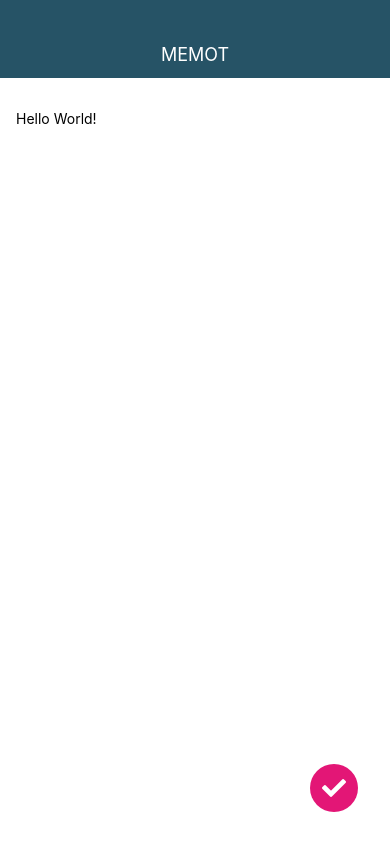
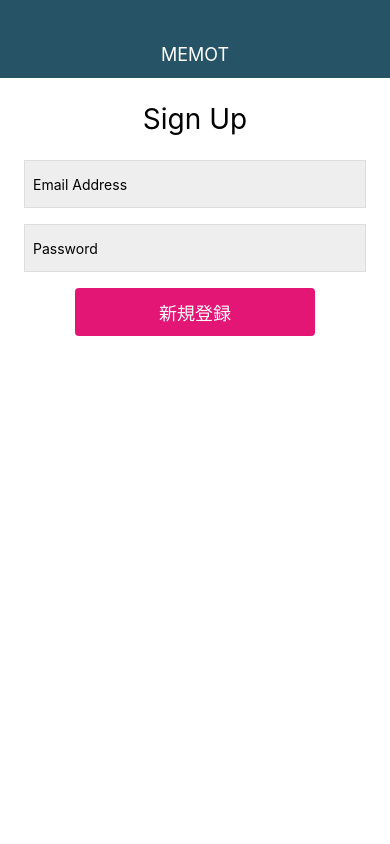
Before and after one commit to tomo0314/test-MemoApp, a React Native app: screen / in a window 390 px wide. Built offline with nearby package versions, Linux system fonts and the light colour scheme.

Commit message:
Create Login and Signup Screen

```diff
--- a/App.js
+++ b/App.js
@@ -4,7 +4,8 @@
 import MemoListScreen from './src/screens/MemoListScreen'
 import MemoDetailScreen from './src/screens/MemoDetailScreen'
 import MemoEditScreen from './src/screens/MemoEditScreen'
-
+import LoginScreen from './src/screens/LoginScreen'
+import SignupScreen from './src/screens/SignupScreen'
 
 export default function App() {
   return (
@@ -12,7 +13,9 @@
     <Appbar />
     {/* <MemoListScreen /> */}
     {/* <MemoDetailScreen /> */}
-    <MemoEditScreen />
+    {/* <MemoEditScreen /> */}
+    {/* <LoginScreen /> */}
+    <SignupScreen />
     </View>
   );
 }
--- /dev/null
+++ b/src/screens/LoginScreen.js
@@ -0,0 +1,60 @@
+import React from 'react';
+import { StyleSheet, View, Text, TextInput, TouchableHighlight } from 'react-native';
+
+class LoginScreen extends React.Component {
+    render() {
+        return (
+            <View style={styles.container}>
+                <Text style={styles.title}>
+                    Login
+                </Text>
+                <TextInput style={styles.input} value='Email Address' />
+                <TextInput style={styles.input} value='Password' />
+                <TouchableHighlight style={styles.button} underlayColor='#C70F66' onPress={()=> {} }>
+                    <Text style={styles.buttonTitle}>ログイン</Text>
+                </TouchableHighlight>
+            </View>
+        );
+    }
+}
+
+const styles = StyleSheet.create({
+    container: {
+        flex: 1,
+        width: '100%',
+        padding: 24,
+        backgroundColor: '#fff',
+    },
+
+    title: {
+        fontSize: 28,
+        alignSelf: 'center',
+        marginBottom: 24,
+    },
+
+    input: {
+        backgroundColor: '#eee',
+        height: 48,
+        marginBottom: 16,
+        borderWidth: 1,
+        borderColor: '#ddd',
+        padding: 8,
+    },
+
+    button: {
+        backgroundColor: '#E31676',
+        height: 48,
+        width: '70%',
+        borderRadius: 4,
+        justifyContent: 'center',
+        alignItems: 'center',
+        alignSelf: 'center',
+    },
+
+    buttonTitle: {
+        color: '#fff',
+        fontSize: 18,
+    },
+});
+
+export default LoginScreen;
--- /dev/null
+++ b/src/screens/SignupScreen.js
@@ -0,0 +1,60 @@
+import React from 'react';
+import { StyleSheet, View, Text, TextInput, TouchableHighlight } from 'react-native';
+
+class SignupScreen extends React.Component {
+    render() {
+        return (
+            <View style={styles.container}>
+                <Text style={styles.title}>
+                    Sign Up
+                </Text>
+                <TextInput style={styles.input} value='Email Address' />
+                <TextInput style={styles.input} value='Password' />
+                <TouchableHighlight style={styles.button} underlayColor='#C70F66' onPress={()=> {} }>
+                    <Text style={styles.buttonTitle}>新規登録</Text>
+                </TouchableHighlight>
+            </View>
+        );
+    }
+}
+
+const styles = StyleSheet.create({
+    container: {
+        flex: 1,
+        width: '100%',
+        padding: 24,
+        backgroundColor: '#fff',
+    },
+
+    title: {
+        fontSize: 28,
+        alignSelf: 'center',
+        marginBottom: 24,
+    },
+
+    input: {
+        backgroundColor: '#eee',
+        height: 48,
+        marginBottom: 16,
+        borderWidth: 1,
+        borderColor: '#ddd',
+        padding: 8,
+    },
+
+    button: {
+        backgroundColor: '#E31676',
+        height: 48,
+        width: '70%',
+        borderRadius: 4,
+        justifyContent: 'center',
+        alignItems: 'center',
+        alignSelf: 'center',
+    },
+
+    buttonTitle: {
+        color: '#fff',
+        fontSize: 18,
+    },
+});
+
+export default SignupScreen;
```
